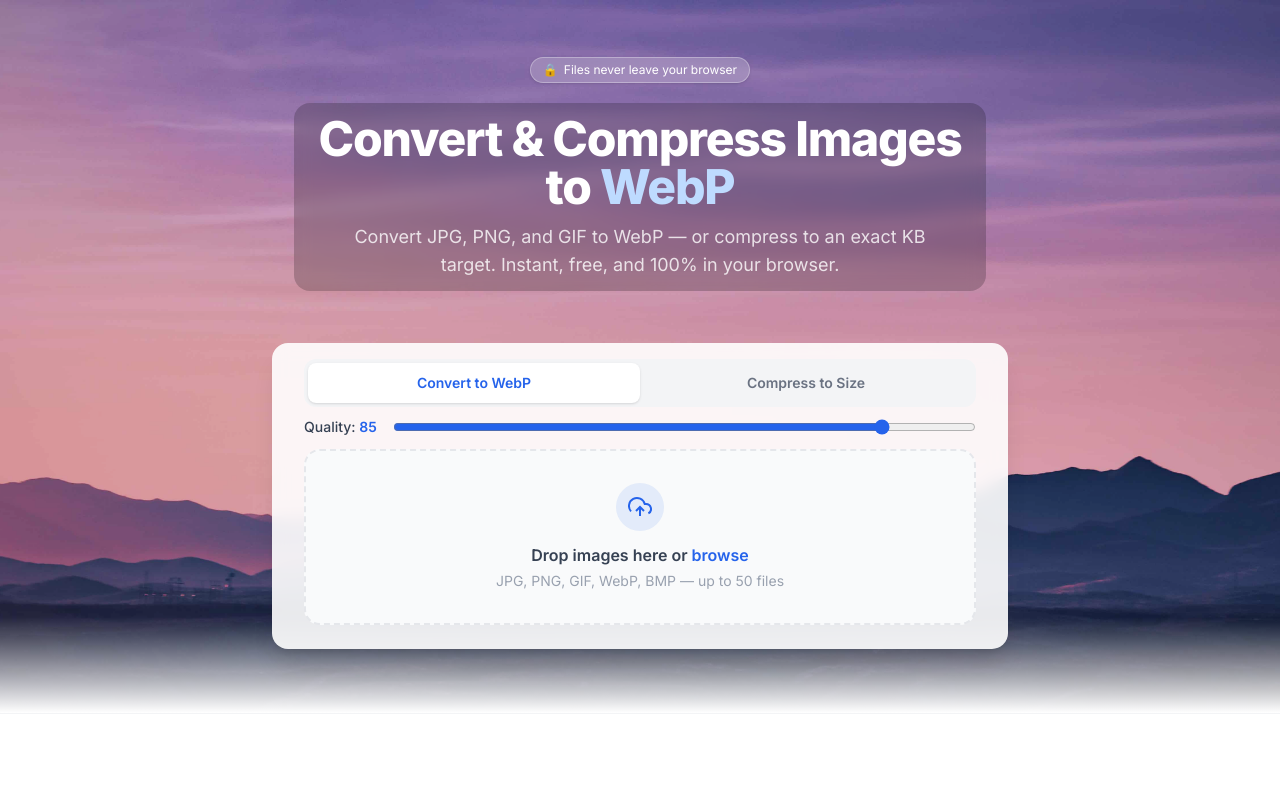
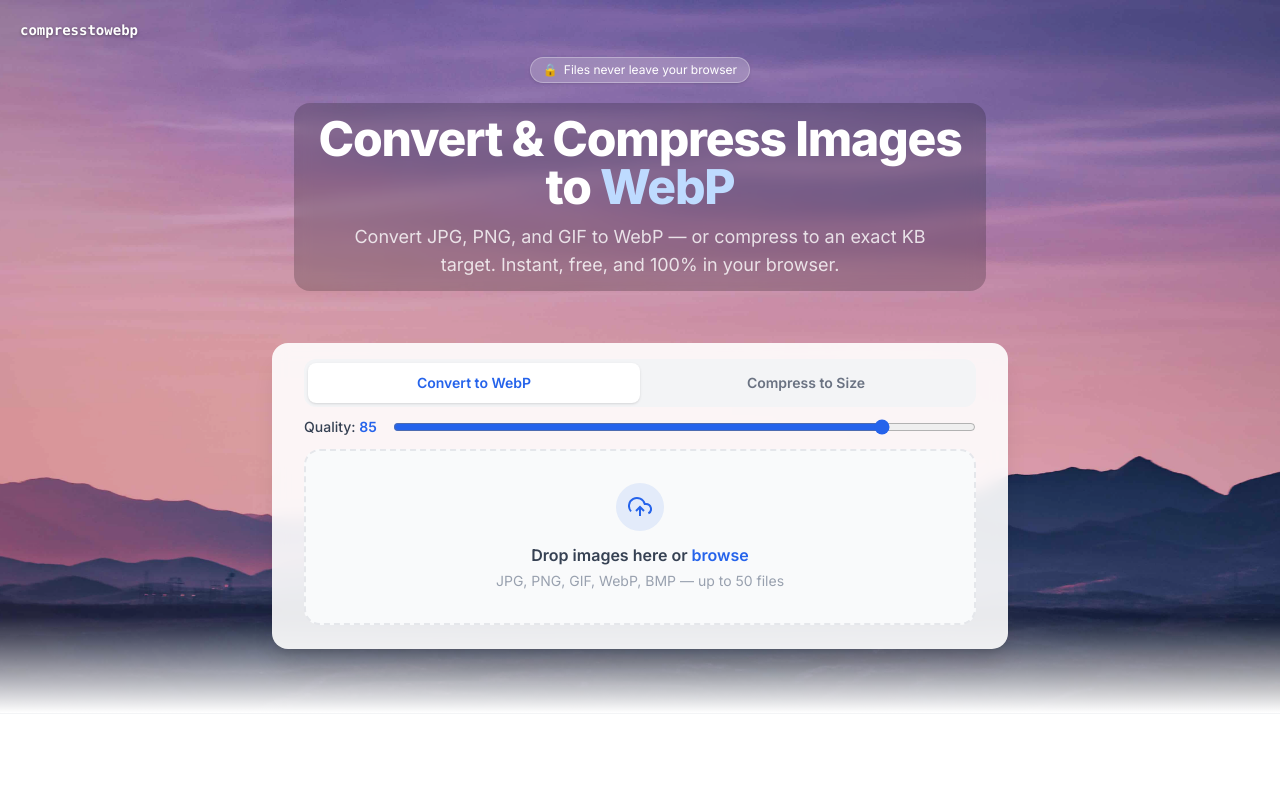
Before and after one commit to recynt-studyz/compresstowebp, a Next.js app: page / in a window 1280 px wide. Shown: the top 800 px of the page. Built offline with nearby package versions, Linux system fonts and the light colour scheme.

Commit message:
add floating white logo overlaying hero image

```diff
--- a/app/page.tsx
+++ b/app/page.tsx
@@ -119,6 +119,14 @@
         {/* Bottom fade to white */}
         <div className="absolute inset-x-0 bottom-0 h-24 bg-gradient-to-b from-transparent to-white" />
 
+        {/* Logo */}
+        <span
+          className="absolute top-5 left-5 z-20 font-mono font-semibold text-white text-sm"
+          style={{ textShadow: '0 1px 3px rgba(0,0,0,0.4)' }}
+        >
+          compresstowebp
+        </span>
+
         {/* Hero text */}
         <div className="relative z-10 max-w-3xl mx-auto px-4 pt-14 pb-6 text-center">
           <div className="inline-flex items-center gap-1.5 rounded-full bg-white/20 backdrop-blur-sm border border-white/30 px-3 py-1 text-xs text-white mb-5 shadow-sm">
```
